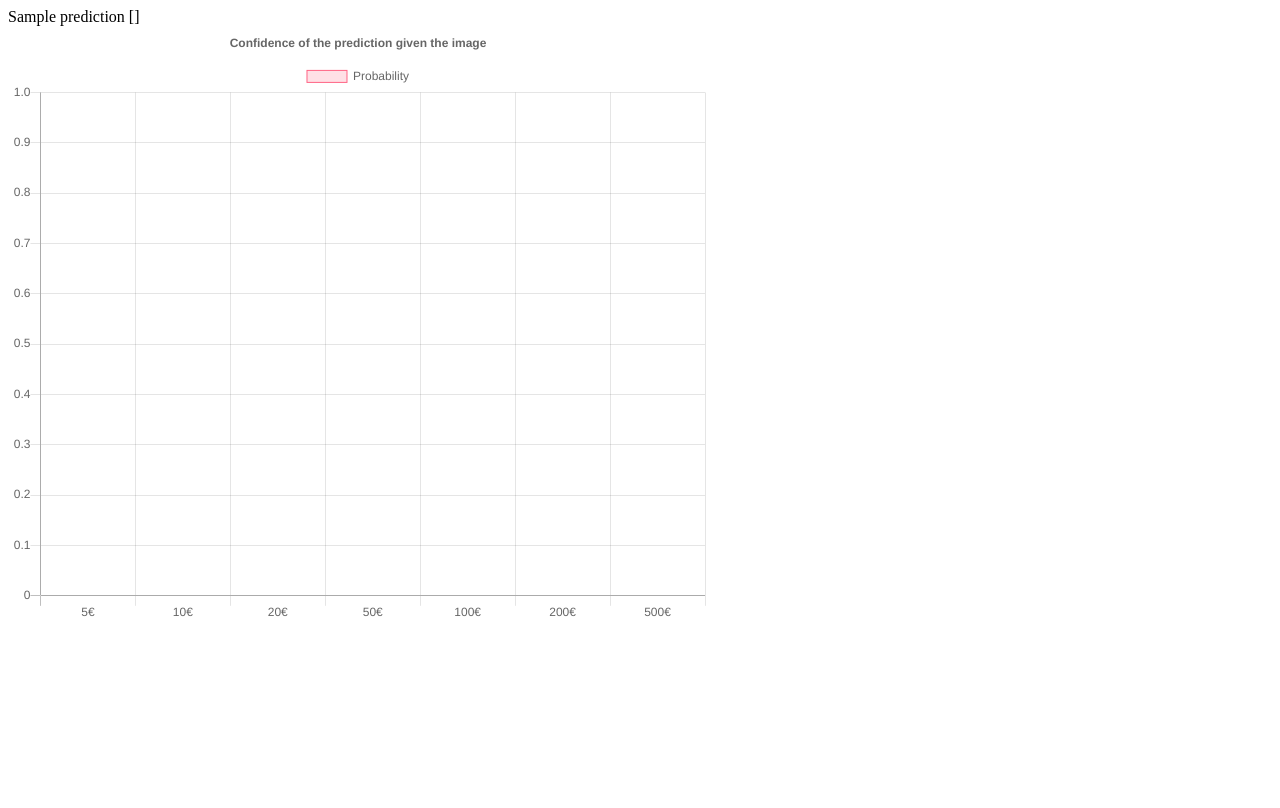
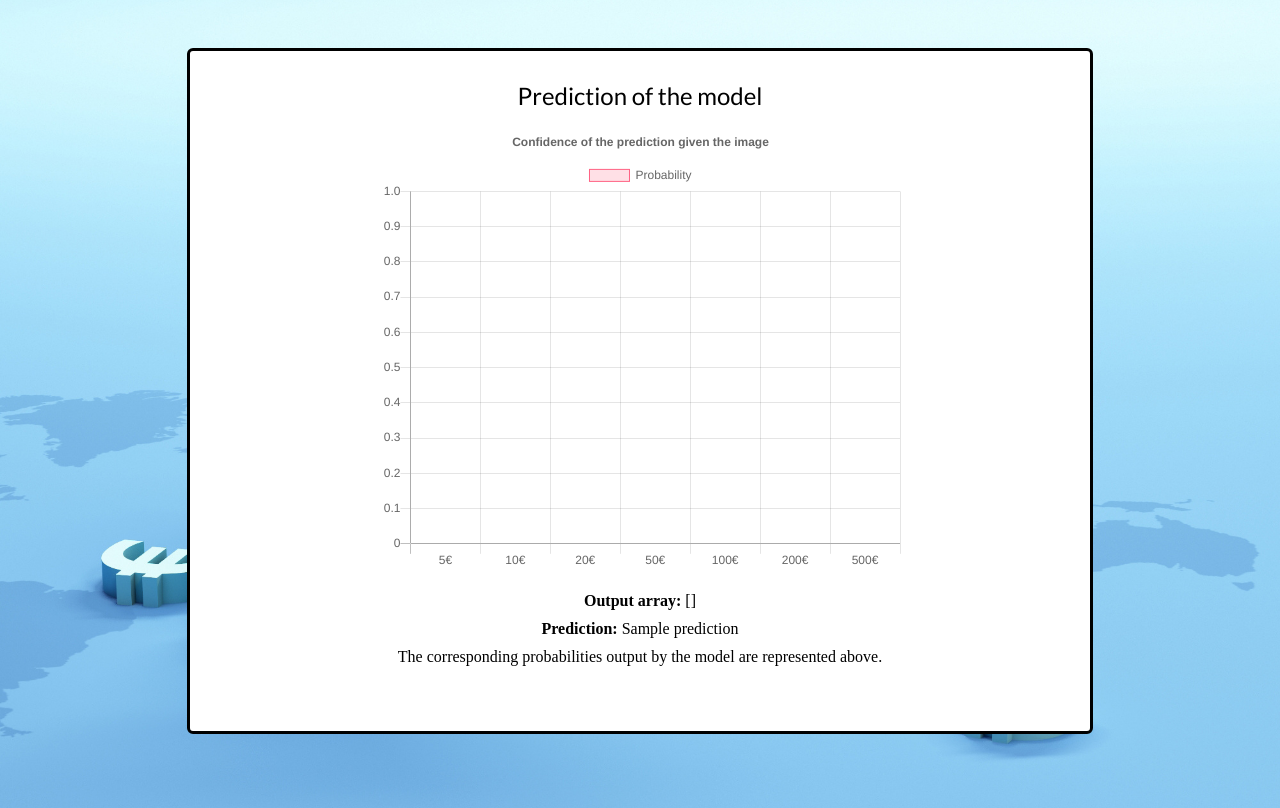
Before and after one commit to AyedSamy/PyTorch-Banknote-Classifier, a Flask app: template templates/prediction.html in a window 1280 px wide. Before the commit the page ends 617 px from the top, so only its background shows below. Run offline with Flask 2, Linux system fonts and the light colour scheme; the template is opened without the code that fills it: most values are stand-ins (such as "Sample title", 1, 10 or a date in 2020); some libraries are stand-ins or nearby versions.

Commit message:
Web application files

```diff
--- a/app.py
+++ b/app.py
@@ -12,6 +12,8 @@
 app.config["SECRET_KEY"] = "iuhto743yto34iuho287gh78"
 app.config['UPLOAD_FOLDER'] = UPLOAD_FOLDER
 
+app.config['banknote_value'] = None
+
 def allowed_file(filename):
     return '.' in filename and filename.rsplit('.', 1)[1].lower() in ALLOWED_EXTENSIONS
 
@@ -21,6 +23,7 @@
 
 @app.route('/predict/<filename>')
 def predict(filename):
+    labels = ['5€', '10€', '20€', '50€', '100€', '200€', '500€']
     #tensor = transform_image('5-euro-paper.jpg')
     tensor = transform_image(os.path.join(app.config['UPLOAD_FOLDER'], filename))
     if os.path.exists(os.path.join(app.config['UPLOAD_FOLDER'], filename)):
@@ -29,8 +32,15 @@
         return "Error: " + tensor
     else:
         prediction, probabilities = get_prediction(tensor)
+        prediction = labels[prediction]
         probabilities = [round(d,4) for d in probabilities.tolist()]
-        return render_template('prediction.html', prediction=str(prediction), probabilities=probabilities)
+        if app.config['banknote_value'] == 'NA':
+            correct = 'NA'
+        elif probabilities.index(max(probabilities)) == int(app.config['banknote_value']):
+            correct = True
+        else:
+            correct = False
+        return render_template('prediction.html', prediction=prediction, probabilities=probabilities, correct=correct)
         #return str(prediction) + ' ' + str(probabilities.numpy())
 
 @app.route('/upload', methods=['POST'])
@@ -41,6 +51,7 @@
             print("No file part")
             return redirect(url_for("home"))
         file = request.files['filename']
+        app.config['banknote_value'] = request.form['banknote']
 
         # if user does not select file, browser also
         # submit an empty part without filename
--- a/static/style.css
+++ b/static/style.css
@@ -75,3 +75,28 @@
     background-color: white;
     border-radius: 6px;
 }
+
+#predContainer {
+    position: relative;
+    top: 5%;
+    margin-bottom: 50px;
+    border: 3px solid black;
+    width: 900px;
+    height: 680px;
+    margin: auto;
+    background-color: white;
+    border-radius: 6px;
+}
+
+#chartFrame {
+    width: 525px;
+    height: 450px;
+    margin: auto;
+}
+
+
+
+#predDetails {
+    display: block;
+    text-align: center;
+}
--- a/templates/prediction.html
+++ b/templates/prediction.html
@@ -4,22 +4,35 @@
         <title>Prediction</title>
         <meta charset="utf-8">
         <meta name="viewport" content="width=device-width, initial-scale=1.0">
-        <title>Title</title>
+        <title>Prediction</title>
+        <link type="text/css" rel="stylesheet" href="{{url_for('static',filename='style.css')}}">
+        <script src="https://kit.fontawesome.com/5f3f547070.js" crossorigin="anonymous"></script>
+        <link href="https://fonts.googleapis.com/css2?family=Lato&Noto+Serif+JP:wght@500&family=Old+Standard+TT:wght@700&family=Tajawal&display=swap" rel="stylesheet">
         <!--Chart.js JS CDN-->
         <script src="https://cdnjs.cloudflare.com/ajax/libs/Chart.js/2.9.4/Chart.min.js"></script>
-        <style>
-            #chartFrame{
-                width: 700px;
-                height: 700px;
-            }
-        </style>
     </head>
 
     <body>
-        {{prediction}}
-        {{probabilities}}
-        <div id="chartFrame">
-            <canvas id="myChart" width="700" height="600"></canvas>
+
+        <div id="predContainer">
+            <div id="title">Prediction of the model</div>
+            <div id="chartFrame">
+                <canvas id="myChart" width="525" height="450"></canvas>
+                <div id="predDetails">
+                    <br>
+                    <strong>Output array:</strong> {{probabilities}}
+                    <div style="margin-top: 10px; margin-bottom: 10px;"><strong>Prediction:</strong> {{prediction}}</div>
+                    <div style="margin-bottom: 10px;">The corresponding probabilities output by the model are represented above.</div>
+                    {% if correct=='NA' %}
+                        Real value of the provided bill: <span style='color: rgb(252, 136, 5); font-weight: 700;'>NA</span>
+                    {% elif correct==True %}
+                        The prediction given by the model is <span style='color: rgb(73, 143, 73); font-weight: 700;'>correct</span>!
+                    {% elif correct==False %}
+                        The prediction given by the model is <span style='color: #ff2626ec; font-weight: 700;'>wrong</span>.
+                        As a result, this image will be added to our database to help improving the accuracy of the network.
+                    {% endif %}
+                </div>
+            </div>
         </div>
         <script>
         var probas = {{probabilities}}; // Data from the neural network model sent by the server
```
Also changed, not shown: templates/index.html (+7 -7 lines).
